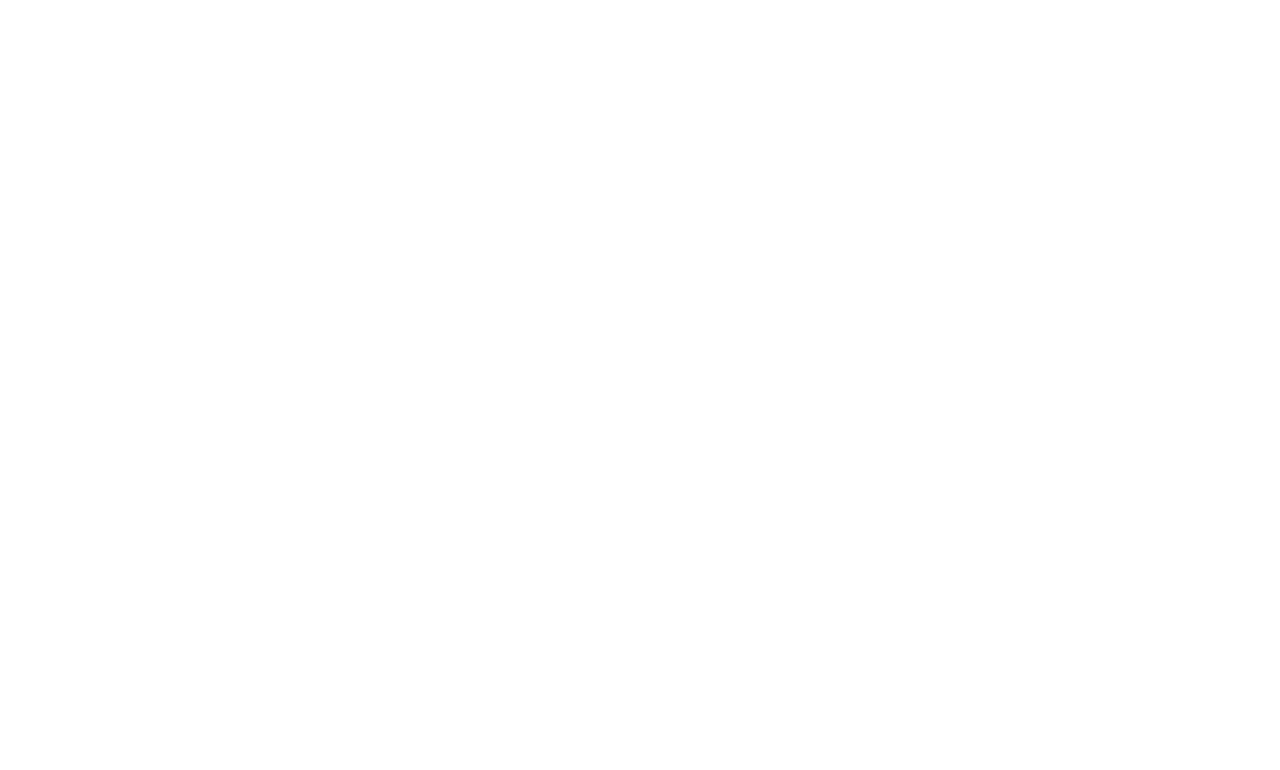
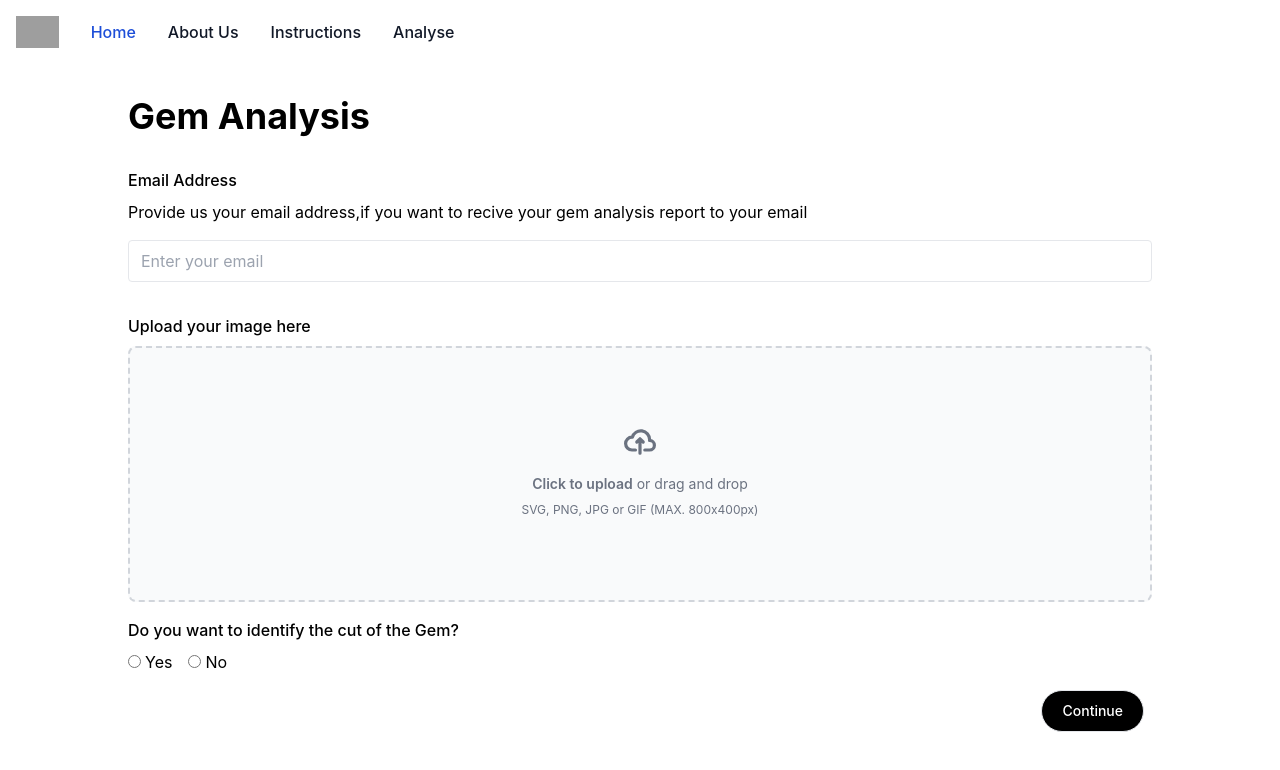
Before and after one commit to kelumsri/Gem-Analyzer, a React (Create React App) app in the folder client/: page /imageuploader in a window 1280 px wide. Before the commit this address had no page. Shown: the top 770 px of the page. Built offline with nearby package versions, Linux system fonts and the light colour scheme; grey boxes are pictures that could not be loaded.

Commit message:
Analysis page
the basic components were made so that the functionality work

```diff
--- a/client/src/App.js
+++ b/client/src/App.js
@@ -1,15 +1,17 @@
 import "./App.css";
 import { BrowserRouter as Router, Routes, Route } from "react-router-dom";
 import Landingpage from "./page/Landingpage";
+import ImageUploader from "./page/ImageUploader";
 
 function App() {
     return (
         <div class="">
-           <Router>
-            <Routes>
-                <Route path="/" element={<Landingpage/>}/>
-            </Routes>
-           </Router>
+            <Router>
+                <Routes>
+                    <Route path="/" element={<Landingpage />} />
+                    <Route path="/imageuploader" element={<ImageUploader />} />
+                </Routes>
+            </Router>
         </div>
     );
 }
--- a/client/src/components/Topnav.jsx
+++ b/client/src/components/Topnav.jsx
@@ -54,7 +54,7 @@
                                     href="/"
                                     class="block py-2 px-3 text-gray-900 rounded hover:bg-gray-100 md:hover:bg-transparent md:border-0 md:hover:text-blue-700 md:p-0 "
                                 >
-                                    Aboutus
+                                    About Us
                                 </a>
                             </li>
                             <li>
--- /dev/null
+++ b/client/src/page/ImageUploader.jsx
@@ -0,0 +1,158 @@
+import React, { useState } from "react";
+import Topnav from "../components/Topnav";
+
+const Form = () => {
+    const [email, setEmail] = useState("");
+    const [image, setImage] = useState(null);
+    const [option, setOption] = useState("");
+    const [imageUrl, setImageUrl] = useState(""); // State to store image URL
+
+    const handleSubmit = (e) => {
+        e.preventDefault();
+        // Handle form submission
+        console.log("Submitted:", { email, image, option });
+    };
+
+    const handleImageChange = (e) => {
+        const file = e.target.files[0];
+        setImage(file);
+        setImageUrl(URL.createObjectURL(file)); // Set image URL
+    };
+
+    return (
+        <>
+            <div>
+                <Topnav />
+            </div>
+            <div>
+                <p className=" text-4xl font-bold max-w-5xl mx-auto mt-8">
+                    Gem Analysis
+                </p>
+                <form
+                    onSubmit={handleSubmit}
+                    className="max-w-5xl mx-auto mt-8"
+                >
+                    <div className="mb-4">
+                        <label
+                            htmlFor="name"
+                            className="block mb-2 font-medium"
+                        >
+                            Email Address
+                        </label>
+                        <p>
+                            Provide us your email address,if you want to recive
+                            your gem analysis report to your email
+                        </p>
+                        <input
+                            type="email"
+                            id="email"
+                            value={email}
+                            onChange={(e) => setEmail(e.target.value)}
+                            className="w-full border rounded px-3 py-2 my-4"
+                            placeholder="Enter your email"
+                        />
+                    </div>
+
+                    <div className="mb-4">
+                        <label
+                            htmlFor="image"
+                            className="block mb-2 font-medium"
+                        >
+                            Upload your image here
+                        </label>
+                        <label
+                            htmlFor="image"
+                            className="flex flex-col items-center justify-center w-full h-64 border-2 border-gray-300 border-dashed rounded-lg cursor-pointer bg-gray-50  hover:bg-gray-100 relative"
+                        >
+                            {imageUrl && (
+                                <img
+                                    src={imageUrl}
+                                    alt="Uploaded"
+                                    className="max-w-full max-h-full"
+                                />
+                            )}
+                            {!imageUrl && (
+                                <>
+                                    <div className="flex flex-col items-center justify-center pt-5 pb-6">
+                                        <svg
+                                            className="w-8 h-8 mb-4 text-gray-500 dark:text-gray-400"
+                                            aria-hidden="true"
+                                            xmlns="http://www.w3.org/2000/svg"
+                                            fill="none"
+                                            viewBox="0 0 20 16"
+                                        >
+                                            <path
+                                                stroke="currentColor"
+                                                strokeLinecap="round"
+                                                strokeLinejoin="round"
+                                                strokeWidth="2"
+                                                d="M13 13h3a3 3 0 0 0 0-6h-.025A5.56 5.56 0 0 0 16 6.5 5.5 5.5 0 0 0 5.207 5.021C5.137 5.017 5.071 5 5 5a4 4 0 0 0 0 8h2.167M10 15V6m0 0L8 8m2-2 2 2"
+                                            />
+                                        </svg>
+                                        <p className="mb-2 text-sm text-gray-500 dark:text-gray-400">
+                                            <span className="font-semibold">
+                                                Click to upload
+                                            </span>{" "}
+                                            or drag and drop
+                                        </p>
+                                        <p className="text-xs text-gray-500 dark:text-gray-400">
+                                            SVG, PNG, JPG or GIF (MAX.
+                                            800x400px)
+                                        </p>
+                                    </div>
+                                    <input
+                                        type="file"
+                                        id="image"
+                                        onChange={handleImageChange}
+                                        accept="image/*"
+                                        className="hidden"
+                                    />
+                                </>
+                            )}
+                        </label>
+                    </div>
+
+                    <div className="mb-4">
+                        <label className="block mb-2 font-medium">
+                            Do you want to identify the cut of the Gem?
+                        </label>
+                        <div>
+                            <label htmlFor="yes" className="mr-4">
+                                <input
+                                    type="radio"
+                                    id="yes"
+                                    value="yes"
+                                    checked={option === "yes"}
+                                    onChange={() => setOption("yes")}
+                                    className="mr-1"
+                                />
+                                Yes
+                            </label>
+                            <label htmlFor="no">
+                                <input
+                                    type="radio"
+                                    id="no"
+                                    value="no"
+                                    checked={option === "no"}
+                                    onChange={() => setOption("no")}
+                                    className="mr-1"
+                                />
+                                No
+                            </label>
+                        </div>
+                    </div>
+                    <div className="flex justify-end">
+                        <button
+                            type="submit"
+                            class=" ms-28 py-2.5 px-5 me-2 mb-2 text-sm font-medium text-white focus:outline-none bg-black rounded-full border border-gray-200 hover:bg-gray-100 hover:text-blue-700 focus:z-10 focus:ring-4 focus:ring-gray-100 "
+                        >
+                            Continue
+                        </button>
+                    </div>
+                </form>
+            </div>
+        </>
+    );
+};
+
+export default Form;
```
